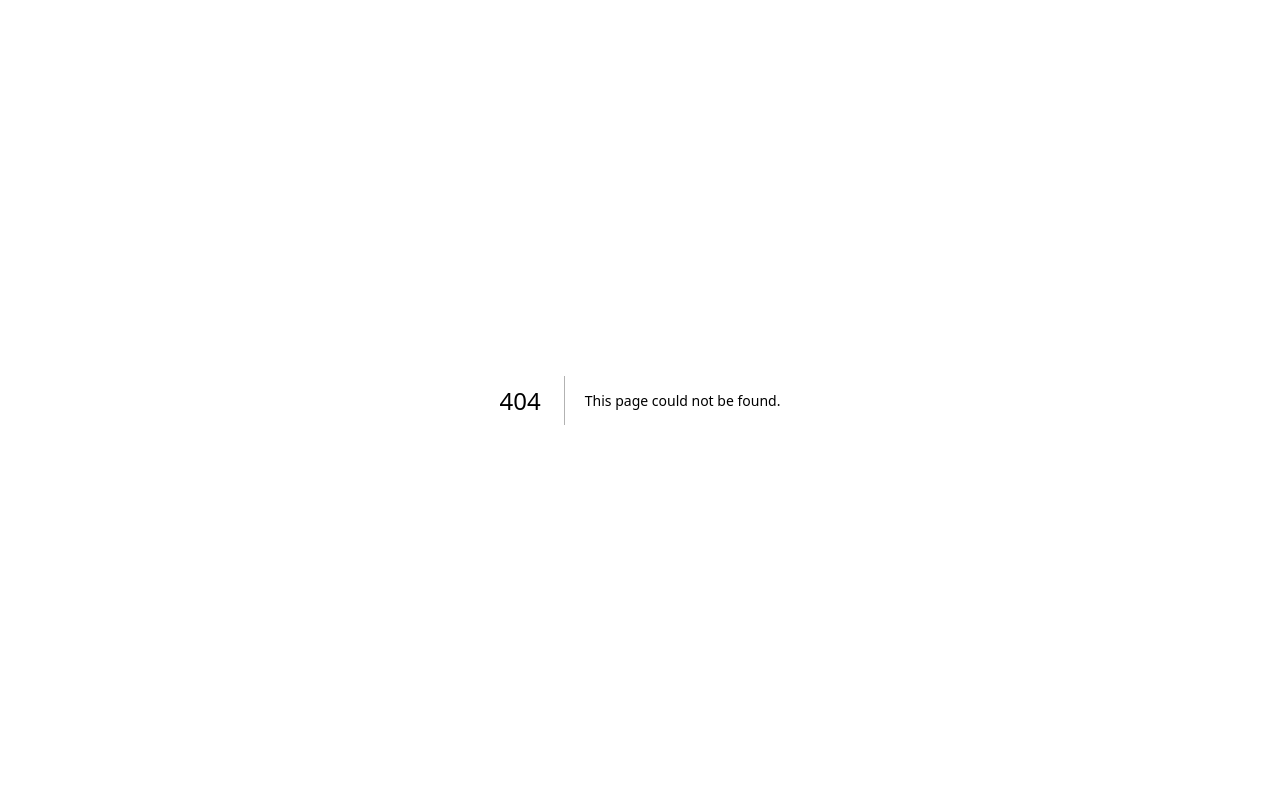
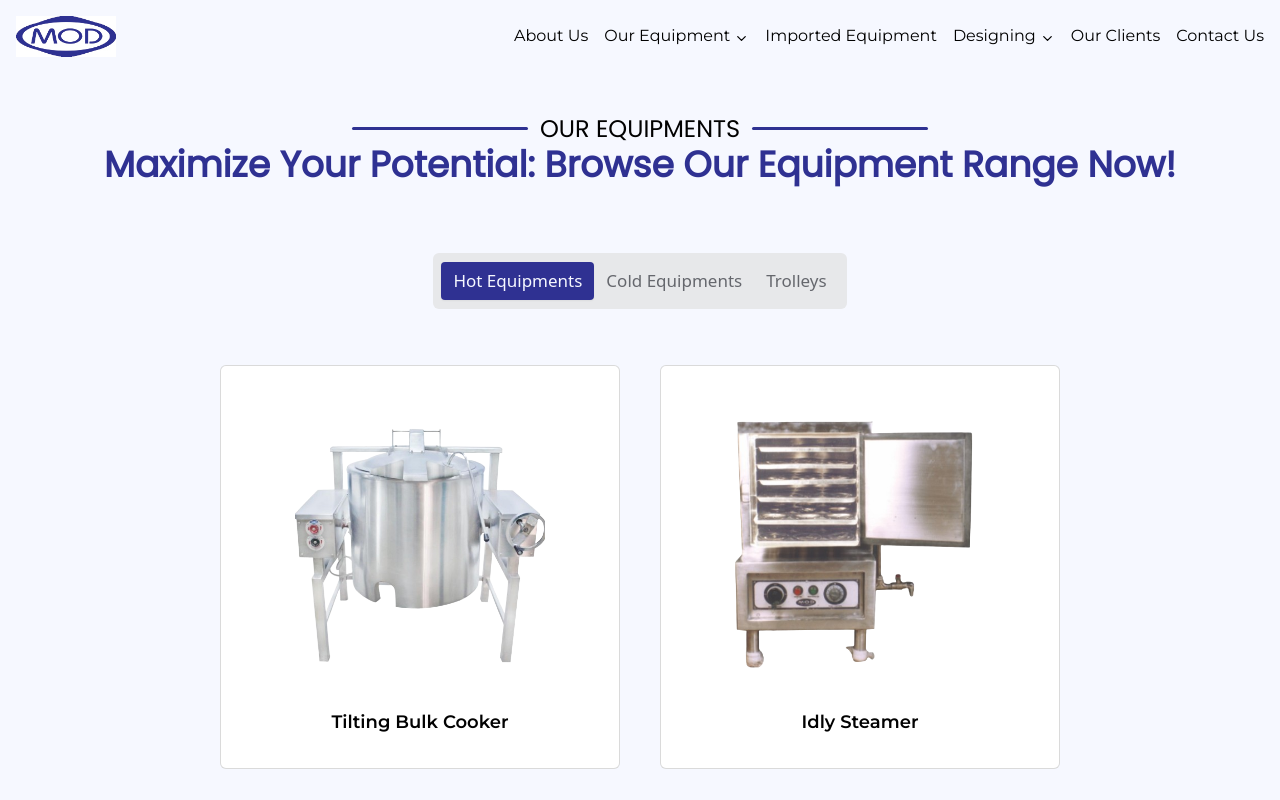
Before and after one commit to UltigendLemate/modequipment, a Next.js app: page /our-equipment in a window 1280 px wide. Before the commit this address had no page. Shown: the top 800 px of the page. Built offline with nearby package versions, Linux system fonts and the light colour scheme.

Commit message:
Our equipments correct tab on navbar click done

```diff
--- a/src/app/our-clients/page.tsx
+++ b/src/app/our-clients/page.tsx
@@ -32,7 +32,7 @@ export default function Clients() {
                             {
                                 hotels.map((hotel, index) => {
                                     return (
-                                        <div key={index} className="clientcard w-[170px] h-[120px] rounded-md flex items-center justify-center m-3">
+                                        <div key={index} className="clientcard bg-white w-[170px] h-[120px] rounded-md flex items-center justify-center m-3">
                                             <img src={hotel.image} alt={hotel.name} className="w-[150px] h-[110px] object-cover rounded-md" />
                                         </div>
                                     )
@@ -45,7 +45,7 @@ export default function Clients() {
                             {
                                 restaurants.map((restaurant, index) => {
                                     return (
-                                        <div key={index} className="clientcard w-[170px] h-[120px] rounded-md flex items-center justify-center m-3">
+                                        <div key={index} className="clientcard bg-white w-[170px] h-[120px] rounded-md flex items-center justify-center m-3">
                                             <img src={restaurant.image} alt={restaurant.name} className="w-[150px] h-[110px] object-cover rounded-md" />
                                         </div>
                                     )
@@ -59,7 +59,7 @@ export default function Clients() {
                             {
                                 hospitals.map((hospital, index) => {
                                     return (
-                                        <div key={index} className="clientcard w-[170px] h-[120px] rounded-md flex items-center justify-center m-3">
+                                        <div key={index} className="clientcard bg-white w-[170px] h-[120px] rounded-md flex items-center justify-center m-3">
                                             <img src={hospital.image} alt={hospital.name} className="w-[150px] h-[110px] object-cover rounded-md" />
                                         </div>
                                     )
@@ -72,7 +72,7 @@ export default function Clients() {
                             {
                                 colleges.map((college, index) => {
                                     return (
-                                        <div key={index} className="clientcard w-[170px] h-[120px] rounded-md flex items-center justify-center m-3">
+                                        <div key={index} className="clientcard bg-white w-[170px] h-[120px] rounded-md flex items-center justify-center m-3">
                                             <img src={college.image} alt={college.name} className="w-[150px] h-[110px] object-cover rounded-md" />
                                         </div>
                                     )
@@ -85,7 +85,7 @@ export default function Clients() {
                             {
                                 others.map((other, index) => {
                                     return (
-                                        <div key={index} className="clientcard w-[170px] h-[120px] rounded-md flex items-center justify-center m-3">
+                                        <div key={index} className="clientcard bg-white w-[170px] h-[120px] rounded-md flex items-center justify-center m-3">
                                             <img src={other.image} alt={other.name} className="w-[150px] h-[110px] object-cover rounded-md" />
                                         </div>
                                     )
--- a/src/app/hot-equipment/page.tsx
+++ b/src/app/our-equipment/page.tsx
@@ -1,26 +1,34 @@
+'use client'
+
 import Navbar from "@/components/Navbar";
 import Heading from "@/components/ui/heading";
-
-import { items, precise } from "@/utils/imported";
 import { hot, cold, trolleys } from "@/utils/equipments";
 import { Tabs, TabsContent, TabsList, TabsTrigger } from "@/components/ui/tabs"
-import clsx from "clsx";
+import { useEffect } from "react";
 
 export default function Imported() {
+    useEffect(() => {
+        window.scrollTo(0, 0);
+    }, [])
+
+
+    const handleTabChange = () => {
+        window.scrollTo(0, 0);
+
+    }
+
     return (
         <>
             <Navbar />
 
-
-
             <main className="bg-background">
                 <Heading heading="Our Equipments" text="Maximize Your Potential: Browse Our Equipment Range Now!" />
 
-                <Tabs defaultValue="hot" className="w-full text-center my-7">
+                <Tabs defaultValue="hot" className="w-full text-center my-7" onValueChange={handleTabChange}>
                     <TabsList className="mb-7">
-                        <TabsTrigger value="hot" id="hotels">Hot Equipments</TabsTrigger>
-                        <TabsTrigger value="cold">Cold Equipments</TabsTrigger>
-                        <TabsTrigger value="trolleys">Trolleys</TabsTrigger>
+                        <TabsTrigger value="hot" id="hot">Hot Equipments</TabsTrigger>
+                        <TabsTrigger value="cold" id="cold">Cold Equipments</TabsTrigger>
+                        <TabsTrigger value="trolleys" id="trolleys">Trolleys</TabsTrigger>
 
                     </TabsList>
                     <TabsContent value="hot">
--- a/src/components/Navbar.tsx
+++ b/src/components/Navbar.tsx
@@ -12,19 +12,19 @@ const navLinks = [
     },
     {
         title: "Our Equipment",
-        link: "#",
+        link: "/our-equipment",
         subMenu: [
             {
                 title: "Hot Equipment",
-                link: "/hot-equipment"
+                link: "/our-equipment#hot"
             },
             {
                 title: "Cold Equipment",
-                link: "/cold-equipment"
+                link: "/our-equipment#cold"
             },
             {
                 title: "Trolleys",
-                link: "/trolleys"
+                link: "/our-equipment#trolleys"
             }
         ]
     },
```
